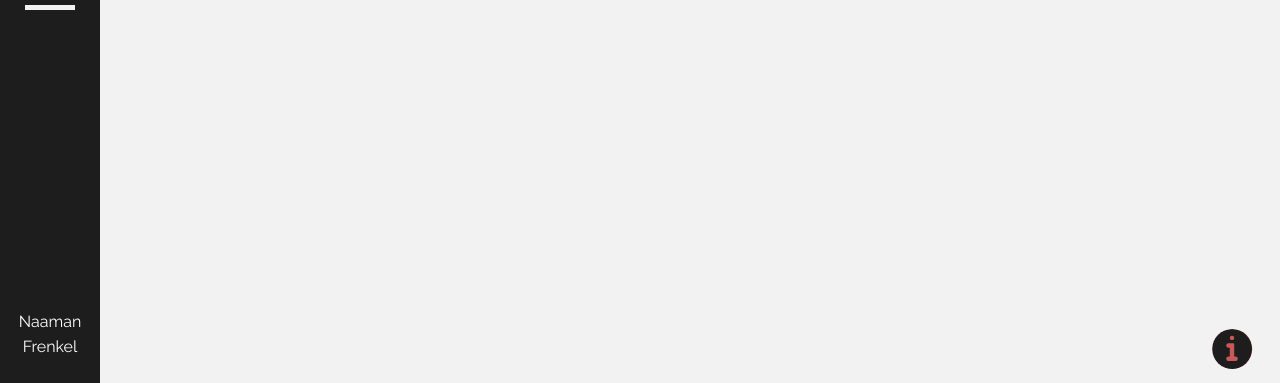
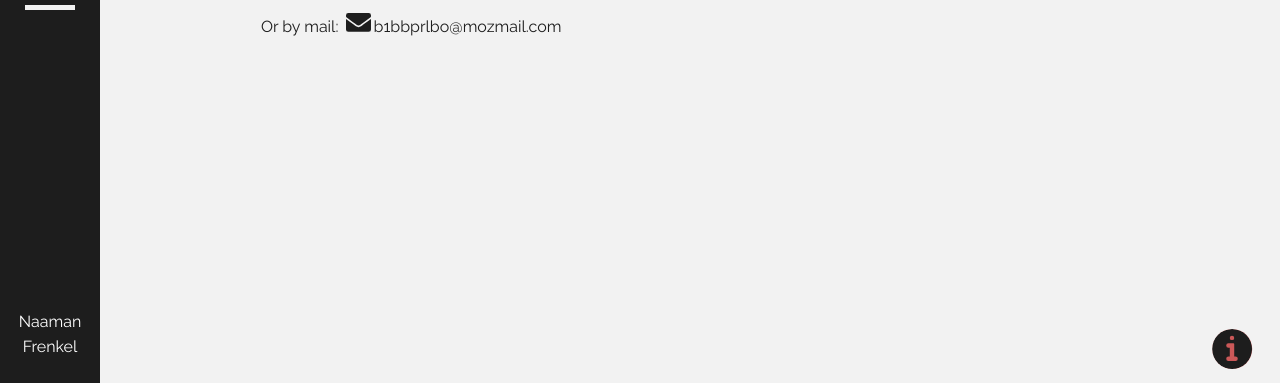
Before and after one commit to nemo369/portfolio, a Gatsby site: page /contact in a window 1280 px wide. Shown: the part 417-800 px from the top of the page. Built offline with nearby package versions, Linux system fonts and the light colour scheme; Gatsby itself is replaced by a stand-in of ours.

```diff
--- a/src/pages/contact.js
+++ b/src/pages/contact.js
@@ -16,19 +16,19 @@
           You can find me on social media:
               <Socials class="contact-page-scoials"/>
 
-          {/* <div className="contact__email">
+          <div className="contact__email">
             Or by mail:{" "}
             <a
               target="_blank"
               rel="noopener noreferrer"
-              href="tel:nafrenkel@gmail.com"
+              href="mailto:b1bbprlbo@mozmail.com"
             >
               <span
                 dangerouslySetInnerHTML={{ __html: getSvg("email") }}
               ></span>
-              nafrenkel@gmail.com
+              b1bbprlbo@mozmail.com
             </a>
-          </div> */}
+          </div>
         </div>
       </article>
     </Layout>
```
